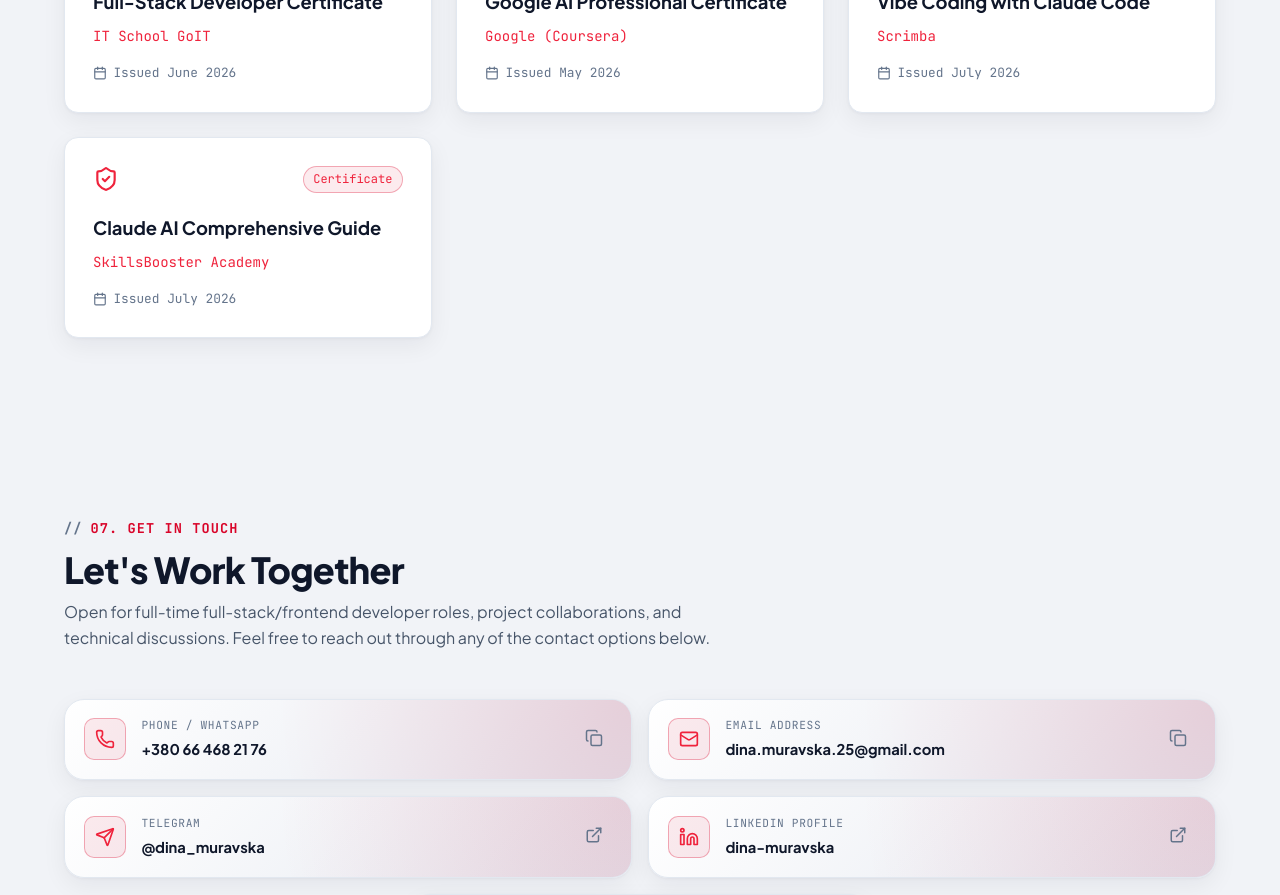
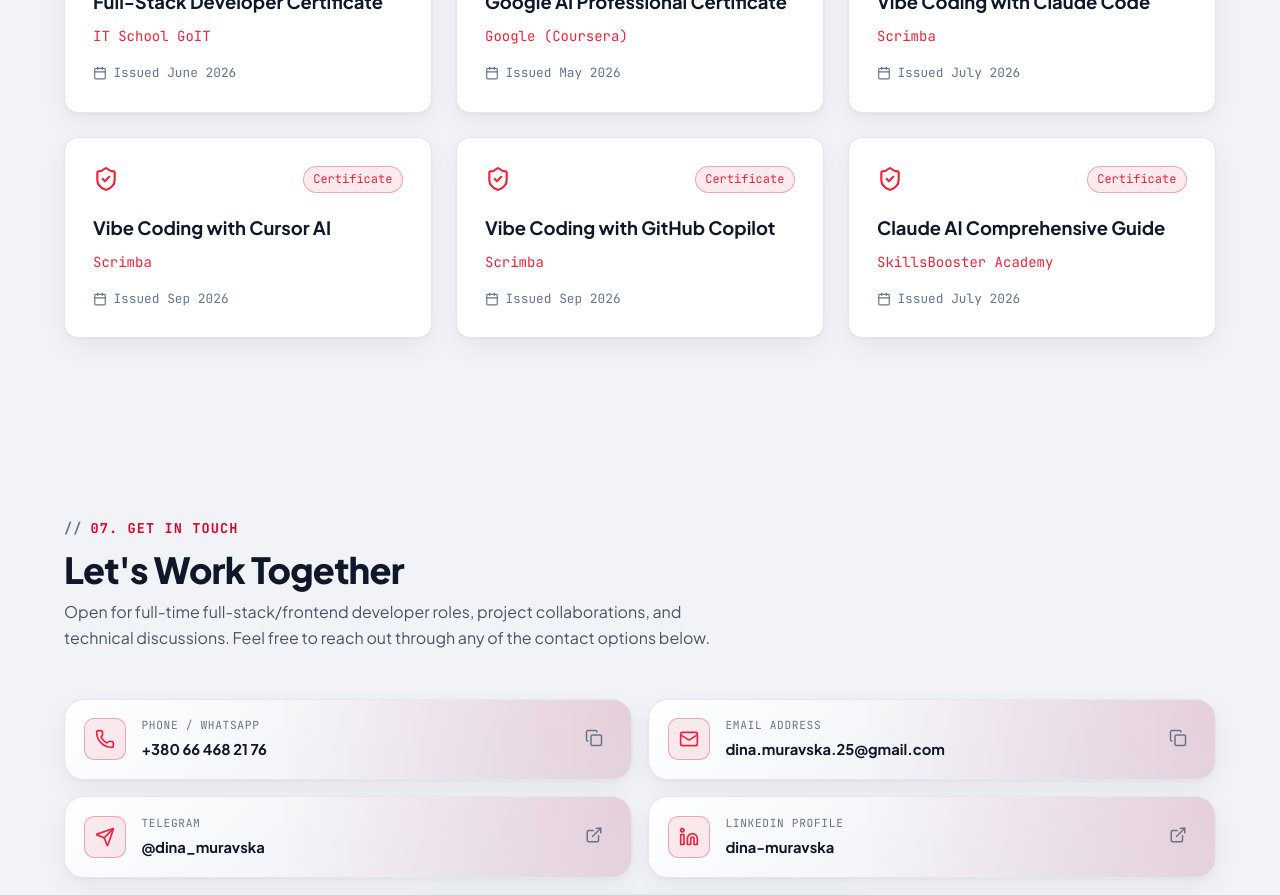
Before and after one commit to dina-muravska/dina-muravska-portfolio, a React (Vite) app: page / in a window 1280 px wide. Shown: the part 5080-5975 px from the top of the page. Built offline with nearby package versions, Linux system fonts and the light colour scheme.

Commit message:
add new certificate

```diff
--- a/src/data/portfolioData.ts
+++ b/src/data/portfolioData.ts
@@ -349,6 +349,18 @@
     badge: "Certificate",
   },
   {
+    title: "Vibe Coding with Cursor AI",
+    issuer: "Scrimba",
+    date: "Sep 2026",
+    badge: "Certificate",
+  },
+  {
+    title: "Vibe Coding with GitHub Copilot",
+    issuer: "Scrimba",
+    date: "Sep 2026",
+    badge: "Certificate",
+  },
+  {
     title: "Claude AI Comprehensive Guide",
     issuer: "SkillsBooster Academy",
     date: "July 2026",
```
Also changed, not shown: 3 other files (tests, documents, lock files or other folders).
